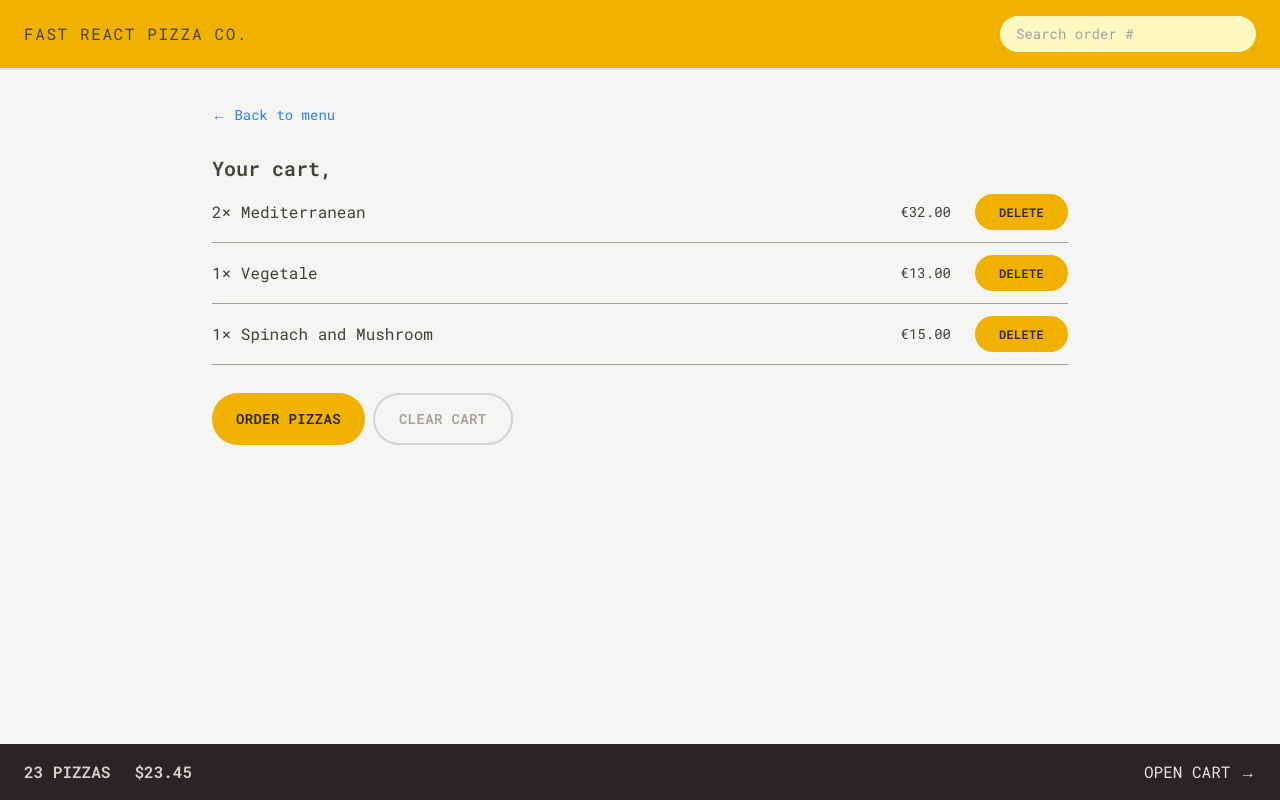
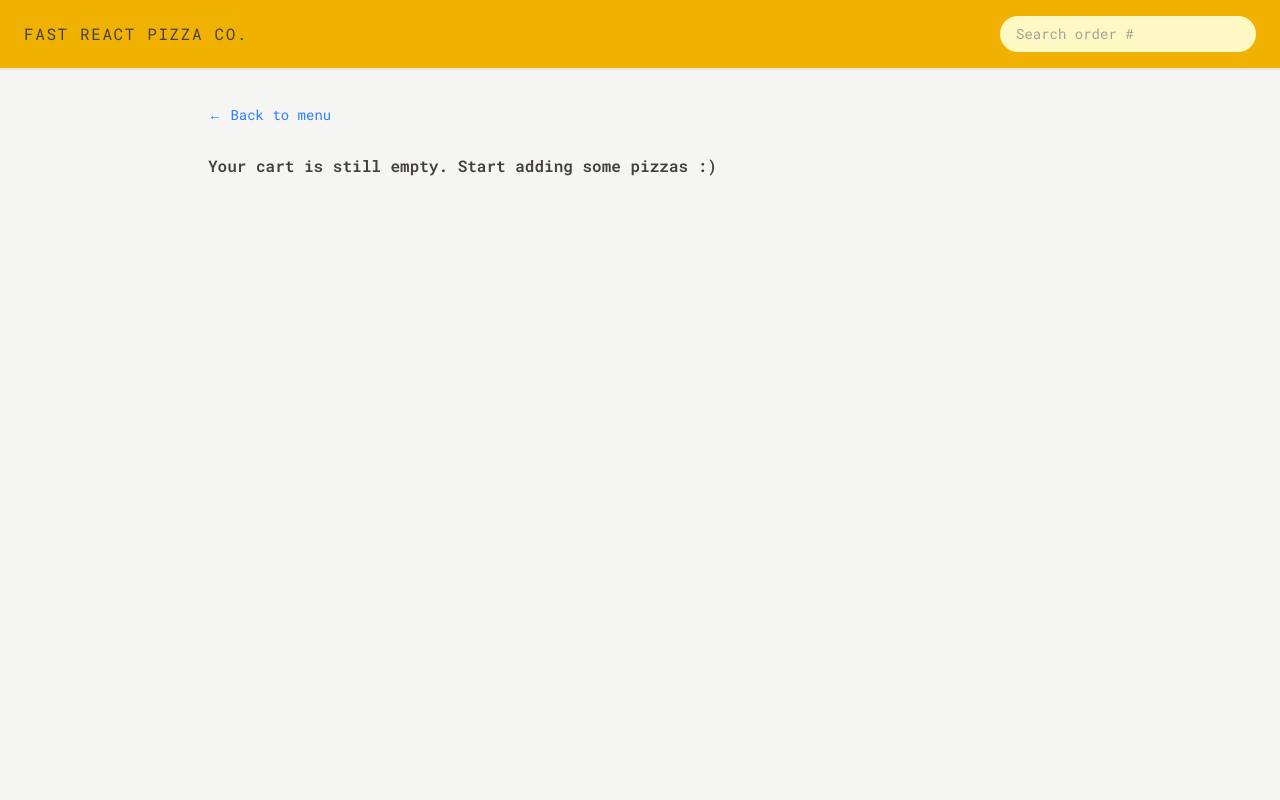
Before and after one commit to VIPUL070/fast-react-pizza, a React (Vite) app: page /cart in a window 1280 px wide. Built offline with nearby package versions, Linux system fonts and the light colour scheme.

Commit message:
adding add to cart functionality

```diff
--- a/src/features/cart/Cart.jsx
+++ b/src/features/cart/Cart.jsx
@@ -1,35 +1,16 @@
-import { useSelector } from "react-redux";
+import { useDispatch, useSelector } from "react-redux";
+import { clearCart, getCart } from "./cartSlice";
 import Button from "../../ui/Button";
 import LinkButton from "../../ui/LinkButton";
 import CartItem from "./CartItem";
-
-const fakeCart = [
-  {
-    pizzaId: 12,
-    name: "Mediterranean",
-    quantity: 2,
-    unitPrice: 16,
-    totalPrice: 32,
-  },
-  {
-    pizzaId: 6,
-    name: "Vegetale",
-    quantity: 1,
-    unitPrice: 13,
-    totalPrice: 13,
-  },
-  {
-    pizzaId: 11,
-    name: "Spinach and Mushroom",
-    quantity: 1,
-    unitPrice: 15,
-    totalPrice: 15,
-  },
-];
+import EmptyCart from './EmptyCart';
 
 function Cart() {
   const username = useSelector((store) => store.user.username);
-  const cart = fakeCart;
+  const cart = useSelector(getCart);
+  const dispatch = useDispatch();
+
+  if(cart.length === 0) return <EmptyCart />
 
   return (
     <div className="px-5 py-8">
@@ -42,8 +23,10 @@ function Cart() {
             })}
           </ul>
           <div className="mt-7 space-x-2">
-        <Button type="primary" to="/order/new">Order pizzas</Button>
-        <Button type="secondary">Clear cart</Button>
+            <Button type="primary" to="/order/new">
+              Order pizzas
+            </Button>
+            <Button type="secondary" onClick={() => dispatch(clearCart())}>Clear cart</Button>
           </div>
     </div>
   );
--- a/src/features/cart/CartOverview.jsx
+++ b/src/features/cart/CartOverview.jsx
@@ -1,11 +1,18 @@
+import { useSelector } from "react-redux";
 import { Link } from "react-router-dom";
+import { getTotalCartPrice, getTotalCartQuantity } from "./cartSlice";
+import { formatCurrency } from "../../utils/helpers";
+function CartOverview() {
+  const totalCartQuantity = useSelector(getTotalCartQuantity);
+  const totalCartPrice = useSelector(getTotalCartPrice);
 
-function CartOverview() {
+  if(!totalCartQuantity) return null;
+
   return (
     <div className="flex items-center justify-between bg-stone-800 px-4 py-4 text-sm text-stone-200 uppercase sm:px-6 md:text-base">
       <p className="space-x-4 font-semibold text-stone-300 sm:space-x-6">
-        <span>23 pizzas</span>
-        <span>$23.45</span>
+        <span>{totalCartQuantity} pizzas</span>
+        <span>{formatCurrency(totalCartPrice)}</span>
       </p>
       <Link to="/cart">Open cart &rarr;</Link>
     </div>
--- a/src/features/cart/EmptyCart.jsx
+++ b/src/features/cart/EmptyCart.jsx
@@ -1,11 +1,11 @@
-import { Link } from 'react-router-dom';
+import LinkButton from '../../ui/LinkButton';
 
 function EmptyCart() {
   return (
-    <div>
-      <Link to="/menu">&larr; Back to menu</Link>
+    <div className='py-8 px-4'>
+      <LinkButton to="/menu">&larr; Back to menu</LinkButton>
 
-      <p>Your cart is still empty. Start adding some pizzas :)</p>
+      <p className='font-semibold mt-7'>Your cart is still empty. Start adding some pizzas :)</p>
     </div>
   );
 }
--- /dev/null
+++ b/src/features/cart/cartSlice.js
@@ -0,0 +1,59 @@
+import { createSlice } from "@reduxjs/toolkit";
+
+const initialState = {
+    cart: [],
+//   cart: [
+//     {
+//       pizzaId: 12,
+//       name: "Mediterranean",
+//       quantity: 2,
+//       unitPrice: 16,
+//       totalPrice: 32,
+//     },
+//   ],
+};
+
+const cartSlice = createSlice({
+  name: "cart",
+  initialState,
+  reducers: {
+    addItem(state, action) {
+      //payload = newitem
+      state.cart.push(action.payload);
+    },
+    deleteItem(state, action) {
+      //payload= pizzaid
+      state.cart = state.cart.filter((item) => item.pizzaId !== action.payload);
+    },
+    increaseItemQuantity(state, action) {
+      const item = state.cart.find((item) => item.pizzaId === action.payload);
+      item.quantity++;
+      item.totalPrice += item.quantity * item.unitPrice;
+    },
+    decreaseItemQuantity(state, action) {
+      const item = state.cart.find((item) => item.pizzaId === action.payload);
+      item.quantity--;
+      item.totalPrice -= item.quantity * item.unitPrice;
+    },
+    clearCart(state) {
+      state.cart = [];
+    },
+  },
+});
+
+export const {
+  addItem,
+  deleteItem,
+  increaseItemQuantity,
+  decreaseItemQuantity,
+  clearCart,
+} = cartSlice.actions;
+
+export default cartSlice.reducer;
+
+export const getCart = (state) => state.cart.cart;
+export const getTotalCartQuantity = (state) => state.cart.cart.reduce((acc,curr) => acc + curr.quantity , 0);
+
+export const getTotalCartPrice = (state) => state.cart.cart.reduce((acc,curr) => acc + curr.totalPrice , 0);
+
+//reselect
--- a/src/features/menu/MenuItem.jsx
+++ b/src/features/menu/MenuItem.jsx
@@ -1,8 +1,25 @@
 import { formatCurrency } from "../../utils/helpers";
+import { useDispatch } from "react-redux";
+import { useNavigate } from "react-router-dom";
+import { addItem } from "../cart/cartSlice";
 import Button from "../../ui/Button";
 
 function MenuItem({ pizza }) {
-  const { name, unitPrice, ingredients, soldOut, imageUrl } = pizza;
+  const dispatch = useDispatch();
+  const navigate = useNavigate();
+  const { id , name, unitPrice, ingredients, soldOut, imageUrl } = pizza;
+
+  function addToCart(){
+    const newItem = {
+      pizzaId : id,
+      name,
+      quantity : 1,
+      unitPrice,
+      totalPrice : unitPrice*1,
+    };
+    dispatch(addItem(newItem));
+    navigate('/cart');
+  }
 
   return (
     <li className="flex gap-4 py-2">
@@ -24,7 +41,7 @@ function MenuItem({ pizza }) {
               Sold out
             </p>
           )}
-          <Button type="small">Add to Cart</Button>
+          {!soldOut && <Button type="small" onClick={addToCart}>Add to Cart</Button>}
         </div>
       </div>
     </li>
--- a/src/store.js
+++ b/src/store.js
@@ -1,9 +1,11 @@
 import { configureStore } from "@reduxjs/toolkit";
 import userReducer from "./features/user/userSlice";
+import cartReducer from './features/cart/cartSlice';
 
 const store = configureStore({
     reducer : {
         user : userReducer,
+        cart : cartReducer,
     }
 });
 
--- a/src/ui/Button.jsx
+++ b/src/ui/Button.jsx
@@ -1,6 +1,6 @@
 import { Link } from "react-router-dom";
 
-function Button({ children, disabled, to, type }) {
+function Button({ children, disabled, to, type, onClick }) {
   const base =
     "inline-block text-sm cursor-pointer rounded-full bg-yellow-500 font-semibold tracking-wide text-stone-800 transition-colors duration-300 hover:bg-yellow-400 focus:ring focus:ring-yellow-400 focus:ring-offset-2 focus:outline-none disabled:cursor-not-allowed uppercase";
 
@@ -18,6 +18,12 @@ function Button({ children, disabled, to, type }) {
       </Link>
     );
 
+  if (onClick)
+    return (
+      <button disabled={disabled} className={styles[type]} onClick={onClick}>
+        {children}
+      </button>
+    );
   return (
     <button disabled={disabled} className={styles[type]}>
       {children}
```
Lines whose indentation alone changed are shown as unchanged.
